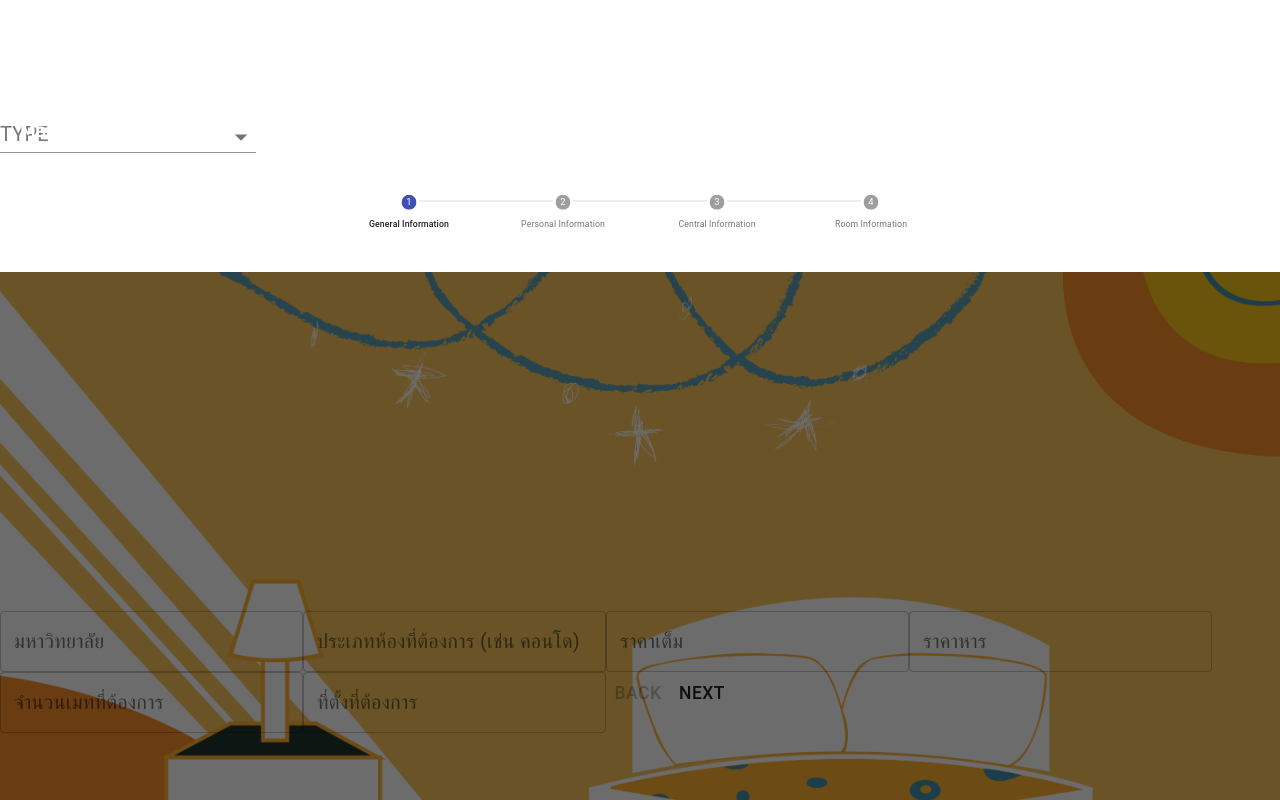
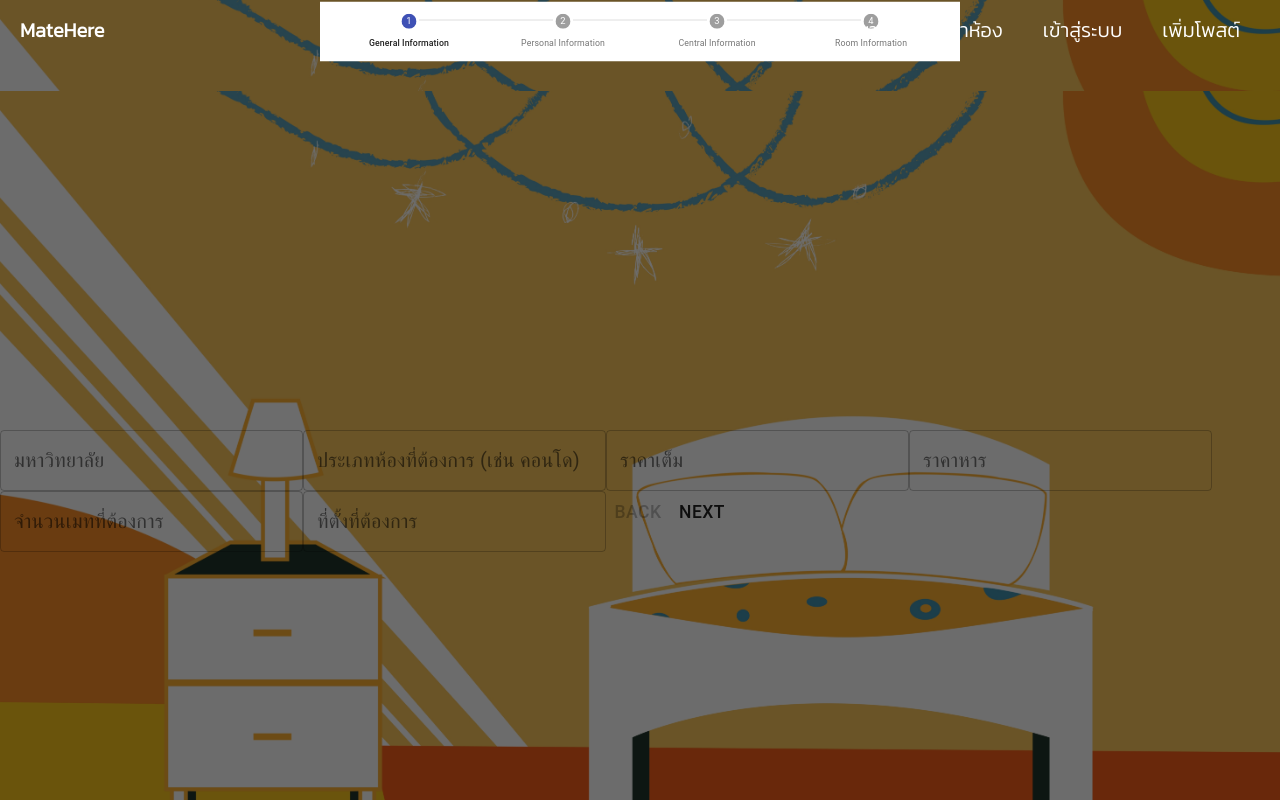
Before and after one commit to Cruzel28/react-matehere, a React (Create React App) app: page /addpost in a window 1280 px wide. Shown: the top 800 px of the page. Built offline with nearby package versions, Linux system fonts and the light colour scheme.

Commit message:
Update Form/index.js

```diff
--- a/src/components/Form/index.js
+++ b/src/components/Form/index.js
@@ -1,5 +1,6 @@
 import React, { useState,useContext } from 'react';
 import StepForm from './StepForm'
+import BackgroundBlock from '../BackgroundBlock';
 import InputLabel from '@material-ui/core/InputLabel';
 import MenuItem from '@material-ui/core/MenuItem';
 import FormControl from '@material-ui/core/FormControl';
@@ -8,11 +9,35 @@
 
 import ActionForm from '../../contexts/ActionForm'
 
+const Container = styled.div`
+   position: absolute;
+  width: 70%;
+  height: 75%;
+  background-color:#81C0C5;
+  display: flex;
+  flex: 1;
+  flex-direction: column;
+  justify-content: center;
+  align-items: center;
+
+`
+
+const SelectorDiv = styled.div`
+   display:flex;
+   flex:1;
+    margin-top: .5rem;
+    flex-direction :column;
+  justify-content :center ;
+  align-items : center ;
+  color: #fff;
+
+
+`
 const Selector = styled(Select)`
    width : 20vw;
-`
-const SelectorDiv = styled.div`
-    margin-top:100px;
+   background-color: #F9B401;
+   color: #fff;
+
 `
 
 function Form() {
@@ -30,17 +55,23 @@
 
     return (
         <>
+        <BackgroundBlock>
+            <Container>
             <SelectorDiv>
-                <FormControl>
-                        <InputLabel id="SelectStyle">TYPE</InputLabel>
+                <FormControl >
+
+                    <InputLabel id="SelectStyle">TYPE</InputLabel>
+
                         <Selector disabled={(activeStep !== 0 ? true : false)} id="SelectStyle" value={typePost} onChange={handleTypePost} >
                             <MenuItem value={"HavePost"}>HavePost</MenuItem>
                             <MenuItem value={"NeedPost"}>NeedPost</MenuItem>
                         </Selector>
+
                 </FormControl>
                 <StepForm>{typePost}</StepForm>
             </SelectorDiv>
-
+            </Container>
+            </BackgroundBlock>
         </>
     );
 }
```
